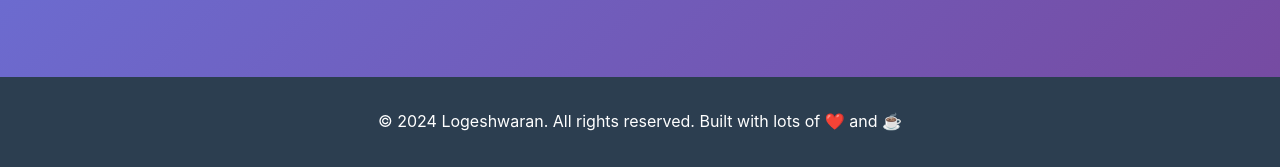
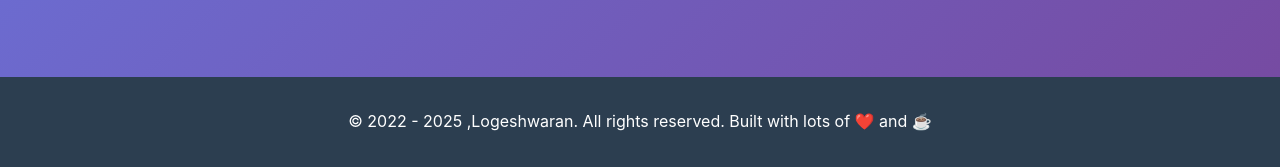
Before and after one commit to talendgi/talendgi.github.io, a plain HTML site: page index.html in a window 1280 px wide. Shown: the part 6073-6240 px from the top of the page. Drawn offline with Linux system fonts and the light colour scheme.

Commit message:
Update index.html

```diff
--- a/index.html
+++ b/index.html
@@ -1122,7 +1122,7 @@ document.getElementById('contactForm').addEventListener('submit', function(e) {
     <!-- Footer -->
     <footer class="footer">
         <div class="container">
-            <p>&copy; 2024 Logeshwaran. All rights reserved. Built with lots of ❤️ and ☕</p>
+            <p>&copy; 2022 - <script>document.write(new Date().getFullYear())</script> ,Logeshwaran. All rights reserved. Built with lots of ❤️ and ☕</p>
         </div>
     </footer>
 
```
